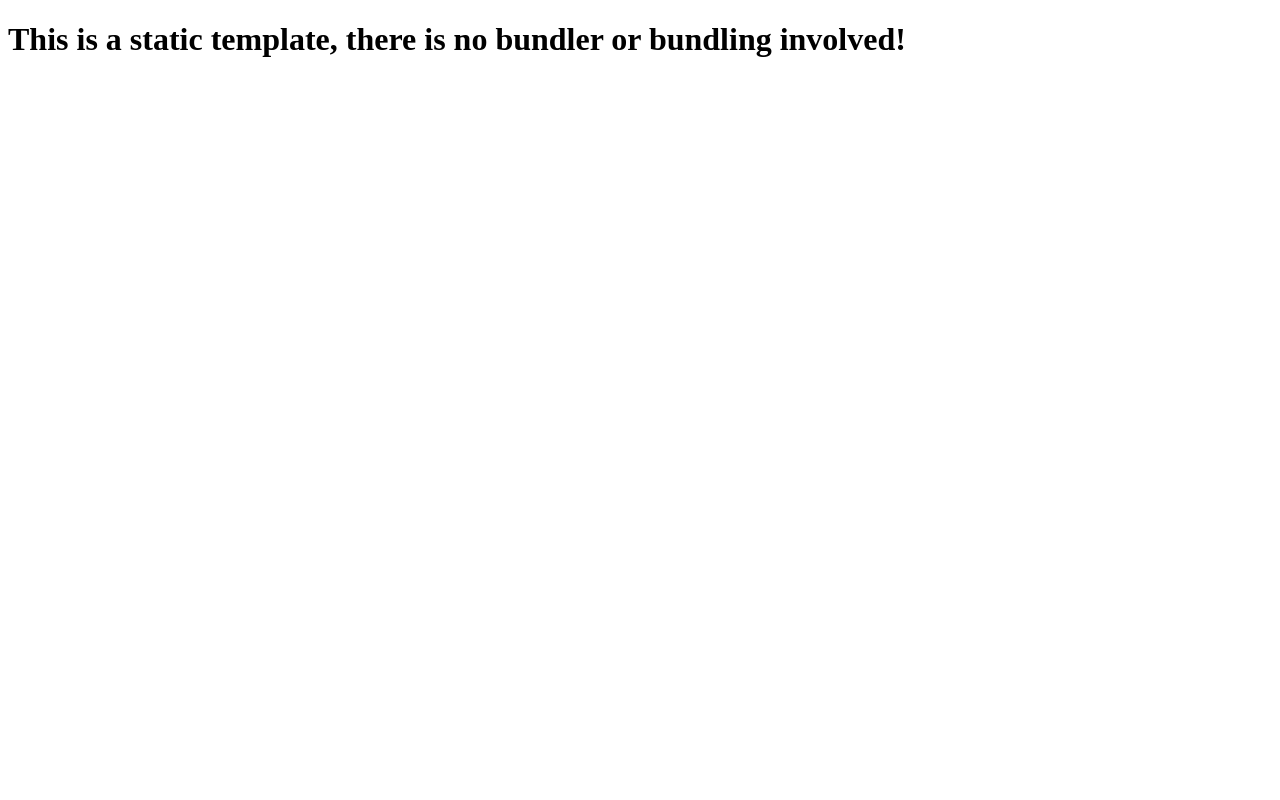
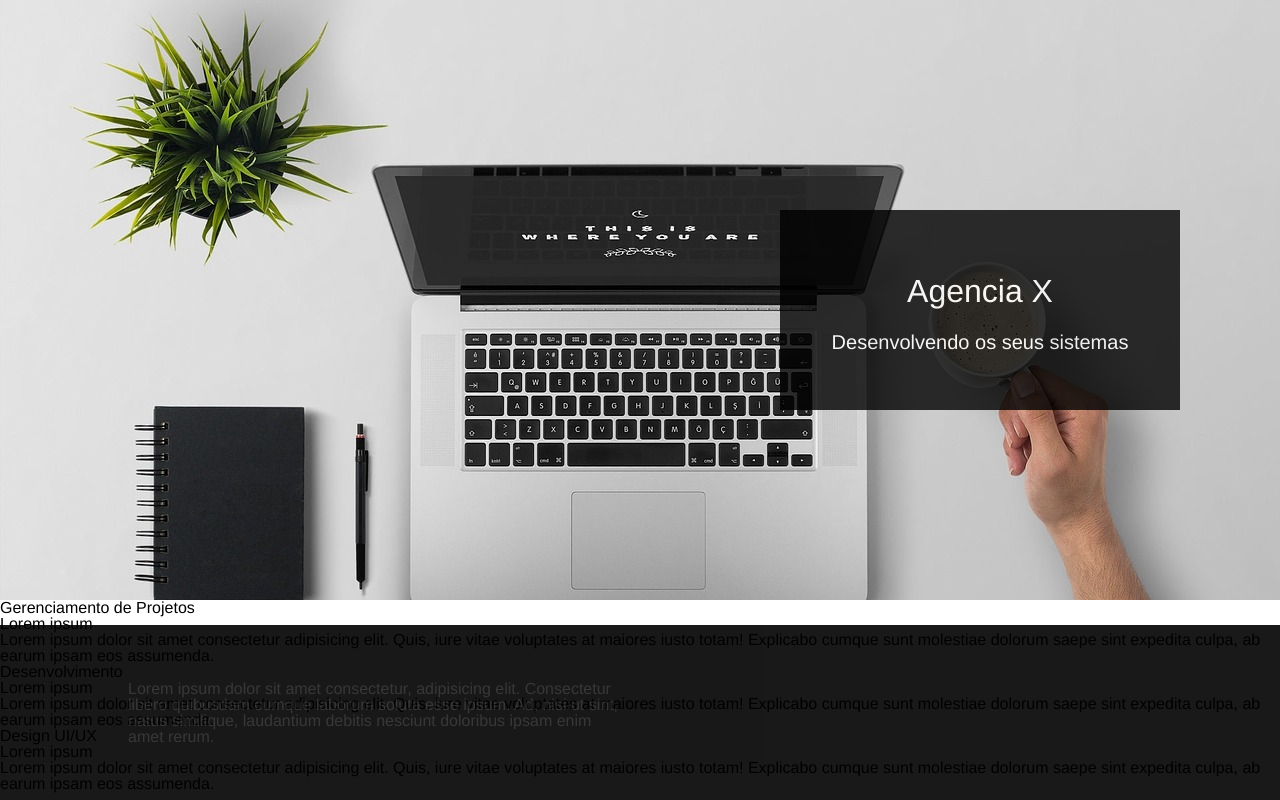
Before and after one commit to OsmarBaia/Landpage-Agencia-Servicos, a website: page index.html in a window 1280 px wide. Drawn offline with Linux system fonts and the light colour scheme.

Commit message:
Inicio Site Agencia X

```diff
--- /dev/null
+++ b/assets/css/reset.css
@@ -0,0 +1,48 @@
+/* http://meyerweb.com/eric/tools/css/reset/
+   v2.0 | 20110126
+   License: none (public domain)
+*/
+
+html, body, div, span, applet, object, iframe,
+h1, h2, h3, h4, h5, h6, p, blockquote, pre,
+a, abbr, acronym, address, big, cite, code,
+del, dfn, em, img, ins, kbd, q, s, samp,
+small, strike, strong, sub, sup, tt, var,
+b, u, i, center,
+dl, dt, dd, ol, ul, li,
+fieldset, form, label, legend,
+table, caption, tbody, tfoot, thead, tr, th, td,
+article, aside, canvas, details, embed,
+figure, figcaption, footer, header, hgroup,
+menu, nav, output, ruby, section, summary,
+time, mark, audio, video {
+	margin: 0;
+	padding: 0;
+	border: 0;
+	font-size: 100%;
+	font: inherit;
+	vertical-align: baseline;
+}
+/* HTML5 display-role reset for older browsers */
+article, aside, details, figcaption, figure,
+footer, header, hgroup, menu, nav, section {
+	display: block;
+}
+body {
+	line-height: 1;
+}
+ol, ul {
+	list-style: none;
+}
+blockquote, q {
+	quotes: none;
+}
+blockquote:before, blockquote:after,
+q:before, q:after {
+	content: '';
+	content: none;
+}
+table {
+	border-collapse: collapse;
+	border-spacing: 0;
+}
--- /dev/null
+++ b/assets/css/style.css
@@ -0,0 +1,78 @@
+/* Estilos gerais */
+html {
+  font-family: Helvetica, sans-serif;
+}
+/* Parte Superior */
+.banner {
+  width: 100%;
+  height: 600px;
+  background-image: url("../img/capa2.jpg");
+}
+
+.banner-container {
+  width: 400px;
+  height: 200px;
+  text-align: center;
+  position: absolute;
+  right: 100px;
+  top: 210px;
+}
+
+.banner-background {
+  width: 100%;
+  height: 100%;
+  background-color: #000000;
+  opacity: 0.8;
+  position: relative;
+}
+
+.banner-content {
+  position: absolute;
+  width: 100%;
+  text-align: center;
+  top: 0;
+  color: #ffffff;
+  padding-top: 65px;
+}
+
+.banner-content h1 {
+  font-size: 32px;
+  margin-bottom: 25px;
+}
+
+.banner-content p {
+  font-size: 20px;
+}
+
+/* Parte Inferior */
+.company-info-container {
+  position: absolute;
+  bottom: 0;
+  width: 100%;
+  height: 175px;
+}
+
+.company-info-background {
+  width: 100%;
+  height: 100%;
+  background-color: #000000;
+  opacity: 0.9;
+  position: relative;
+}
+
+.company-info-content {
+  position: absolute;
+  padding-left: 10%;
+  top: 40px;
+  width: 500px;
+}
+
+.company-info-content h2,
+.company-info-content p {
+  color: #222222;
+}
+
+.company-info-content h2 {
+  margin-bottom: 30px;
+  font-size: 24px;
+}
--- a/index.html
+++ b/index.html
@@ -1,12 +1,114 @@
 <!DOCTYPE html>
-<html lang="en">
+<html lang="pt-br">
   <head>
-    <meta charset="UTF-8">
-    <meta name="viewport" content="width=device-width, initial-scale=1.0">
-    <meta http-equiv="X-UA-Compatible" content="ie=edge">
-    <title>Static Template</title>
+    <meta charset="UTF-8" />
+    <meta name="viewport" content="width=device-width, initial-scale=1.0" />
+    <meta http-equiv="X-UA-Compatible" content="ie=edge" />
+
+    <link rel="stylesheet" href="./assets/css/reset.css" />
+    <link rel="stylesheet" href="./assets/css/style.css" />
+    <link rel="stylesheet" href="./assets/css/resposive.css" />
+    <script
+      src="https://kit.fontawesome.com/8a39f764f9.js"
+      crossorigin="anonymous"
+    ></script>
+
+    <title>Agencia - Home</title>
   </head>
   <body>
-    <h1>This is a static template, there is no bundler or bundling involved!</h1>
+    <header>
+      <!-- Banner -->
+      <div class="banner">
+        <div class="banner-container">
+          <!-- Fundo de destaque -->
+          <div class="banner-background">
+            <!-- Conteudo  -->
+            <div class="banner-content">
+              <h1>Agencia X</h1>
+              <p>Desenvolvendo os seus sistemas</p>
+            </div>
+          </div>
+        </div>
+        <!-- Company Card -->
+        <div class="company-info">
+          <div class="company-info-container">
+            <!-- Fundo de destaque -->
+            <div class="company-info-background">
+              <!-- Conteudo  -->
+              <div class="company-info-content">
+                <h1>Seja bem-vindo ao nosso site</h1>
+                <p>
+                  Lorem ipsum dolor sit amet consectetur, adipisicing elit.
+                  Consectetur libero quibusdam cumque laborum soluta esse ipsum.
+                  Ad, nisi ut sint, natus similique, laudantium debitis nesciunt
+                  doloribus ipsam enim amet rerum.
+                </p>
+              </div>
+            </div>
+          </div>
+        </div>
+      </div>
+    </header>
+    <!-- Serviços -->
+    <section>
+      <!-- serviço 1 - Gerenciamento de Projetos -->
+      <div class="services">
+        <div class="service-container">
+          <div class="service-title">
+            <p>Gerenciamento de Projetos</p>
+          </div>
+          <div class="service-description" id="service-container-handling">
+            <h3 id="service-title-handling">
+              Lorem ipsum
+            </h3>
+            <p>
+              Lorem ipsum dolor sit amet consectetur adipisicing elit. Quis,
+              iure vitae voluptates at maiores iusto totam! Explicabo cumque
+              sunt molestiae dolorum saepe sint expedita culpa, ab earum ipsam
+              eos assumenda.
+            </p>
+          </div>
+        </div>
+      </div>
+      <!-- serviço 1 - Desenvolvimento -->
+
+      <div class="services">
+        <div class="service-container">
+          <div class="service-title">
+            <p>Desenvolvimento</p>
+          </div>
+          <div class="service-description" id="service-container-handling">
+            <h3 id="service-title-handling">
+              Lorem ipsum
+            </h3>
+            <p>
+              Lorem ipsum dolor sit amet consectetur adipisicing elit. Quis,
+              iure vitae voluptates at maiores iusto totam! Explicabo cumque
+              sunt molestiae dolorum saepe sint expedita culpa, ab earum ipsam
+              eos assumenda.
+            </p>
+          </div>
+        </div>
+      </div>
+      <!-- serviço 1 - Deseign Gráfico -->
+      <div class="services">
+        <div class="service-container">
+          <div class="service-title">
+            <p>Design UI/UX</p>
+          </div>
+          <div class="service-description" id="service-container-handling">
+            <h3 id="service-title-handling">
+              Lorem ipsum
+            </h3>
+            <p>
+              Lorem ipsum dolor sit amet consectetur adipisicing elit. Quis,
+              iure vitae voluptates at maiores iusto totam! Explicabo cumque
+              sunt molestiae dolorum saepe sint expedita culpa, ab earum ipsam
+              eos assumenda.
+            </p>
+          </div>
+        </div>
+      </div>
+    </section>
   </body>
 </html>
```
Also changed, not shown: .codesandbox/workspace.json (added), assets/css/resposive.css (added), assets/img/capa.jpg (added), assets/img/capa2.jpg (added), assets/img/rodape.jpg (added).
